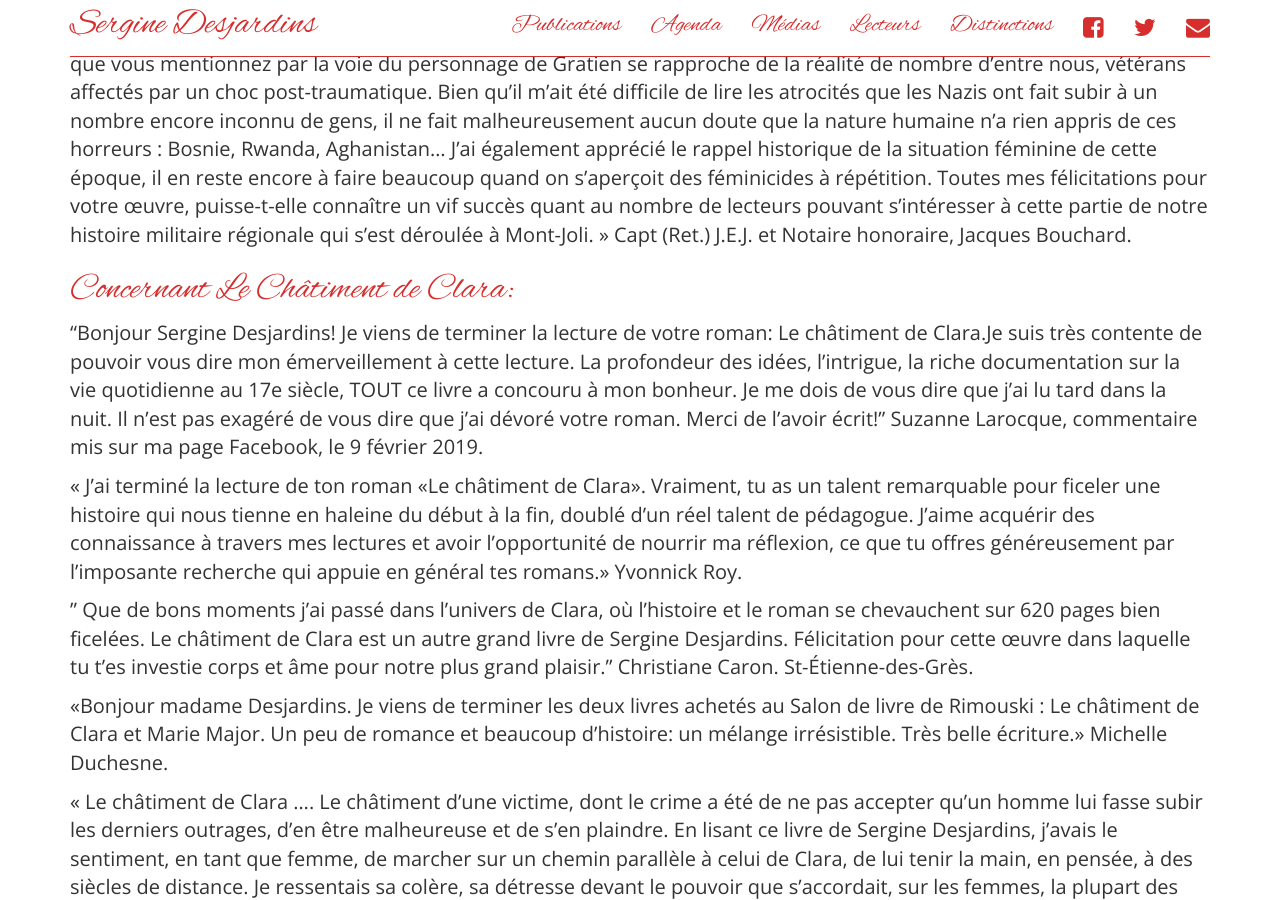
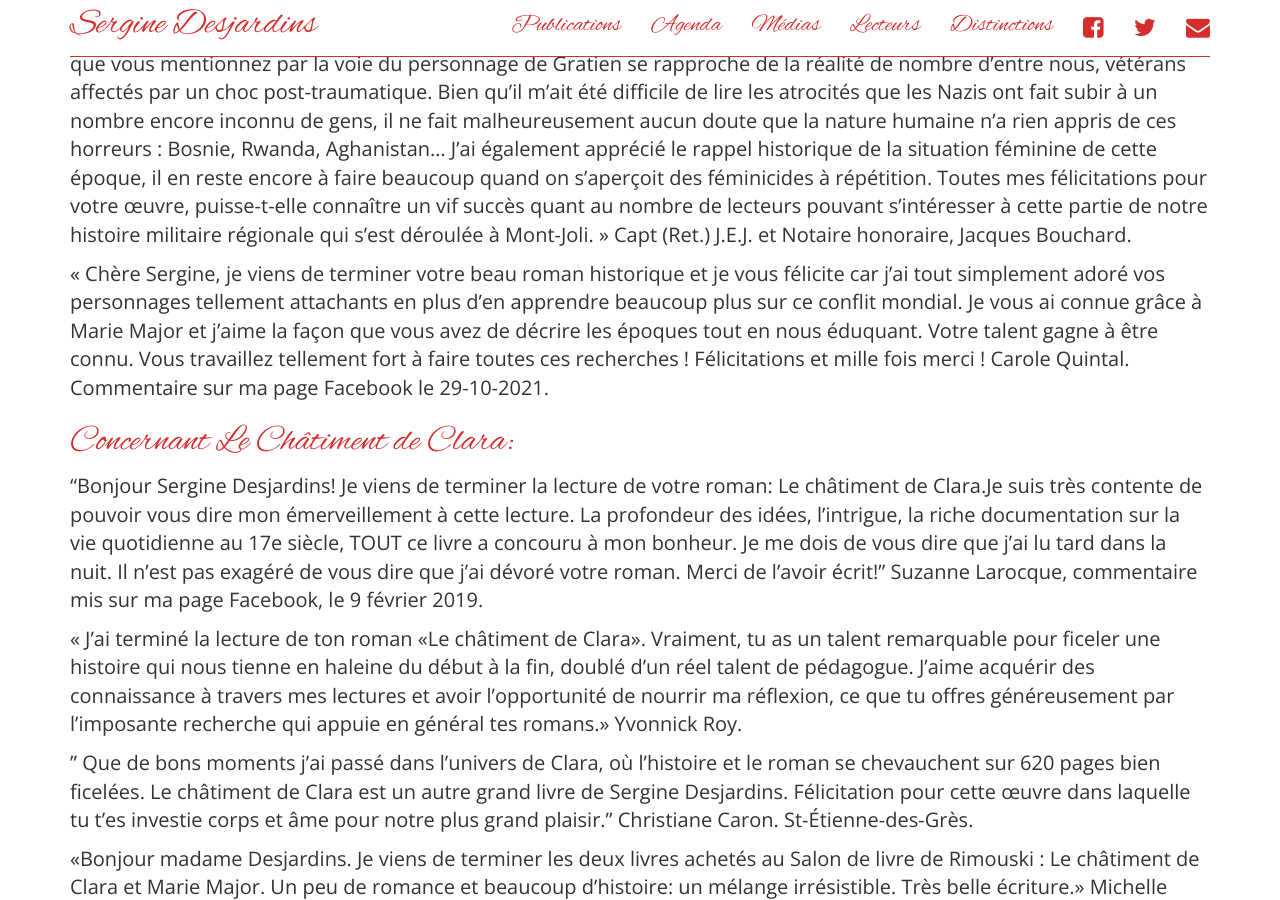
Before and after one commit to serginedesjardins/serginedesjardins.github.io, a Jekyll site: the page built from lecteurs.md, in a window 1280 px wide and 900 px high, scrolled down 1094 px. Built offline with Jekyll 4.4.1, drawn with Linux system fonts in a browser that asks for light colours; nearby versions of some CDN libraries.

Commit message:
Commentaire de C.Quintal.

```diff
--- a/lecteurs.md
+++ b/lecteurs.md
@@ -20,6 +20,8 @@ Sergine, toute mon émotion à fleur de peau et ma gratitude pour ce tableau de
 « J’ai commencé la lecture de ton nouveau roman. Je suis accroché, pas capable de le laisser. Je suis emporté par l’histoire. Merci de me permettre d’avoir accès à ton imaginaire comme tu sais si bien le faire. Je continue ma lecture. » Quelques jours plus tard : « J’ai adoré ton nouveau roman. Tu nous transportes dans un monde où tu nous informes sur l’histoire en nous faisant vivre au gré de ta plume, l’espoir d’un monde meilleur par l’entraide entre humains. Merci encore pour cette belle histoire d’espoir. » Francis Desjardins (sans lien de parenté). Commentaires sur ma page Facebook, 17 et 21 octobre 2021.
 
 « À l’évidence de très sérieuses recherches historiques ont été effectuées avec succès. En tant que vétéran, j’ai grandement apprécié le fait que vous fassiez référence au devoir de mémoire, dans un roman de nature historique. Ce que vous mentionnez par la voie du personnage de Gratien se rapproche de la réalité de nombre d’entre nous, vétérans affectés par un choc post-traumatique. Bien qu’il m’ait été difficile de lire les atrocités que les Nazis ont fait subir à un nombre encore inconnu de gens, il ne fait malheureusement aucun doute que la nature humaine n’a rien appris de ces horreurs : Bosnie, Rwanda, Aghanistan… J’ai également apprécié le rappel historique de la situation féminine de cette époque, il en reste encore à faire beaucoup quand on s’aperçoit des féminicides à répétition. Toutes mes félicitations pour votre œuvre, puisse-t-elle connaître un vif succès quant au nombre de lecteurs pouvant s’intéresser à cette partie de notre histoire militaire régionale qui s’est déroulée à Mont-Joli. » Capt (Ret.) J.E.J. et Notaire honoraire, Jacques Bouchard.
+
+« Chère Sergine, je viens de terminer votre beau roman historique et je vous félicite car j’ai tout simplement adoré vos personnages tellement attachants en plus d’en apprendre beaucoup plus sur ce conflit mondial. Je vous ai connue grâce à Marie Major et j’aime la façon que vous avez de décrire les époques tout en nous éduquant. Votre talent gagne à être connu. Vous travaillez tellement fort à faire toutes ces recherches ! Félicitations et mille fois merci ! Carole Quintal. Commentaire sur ma page Facebook le 29-10-2021.
 
 # Concernant Le Châtiment de Clara:
 
```
